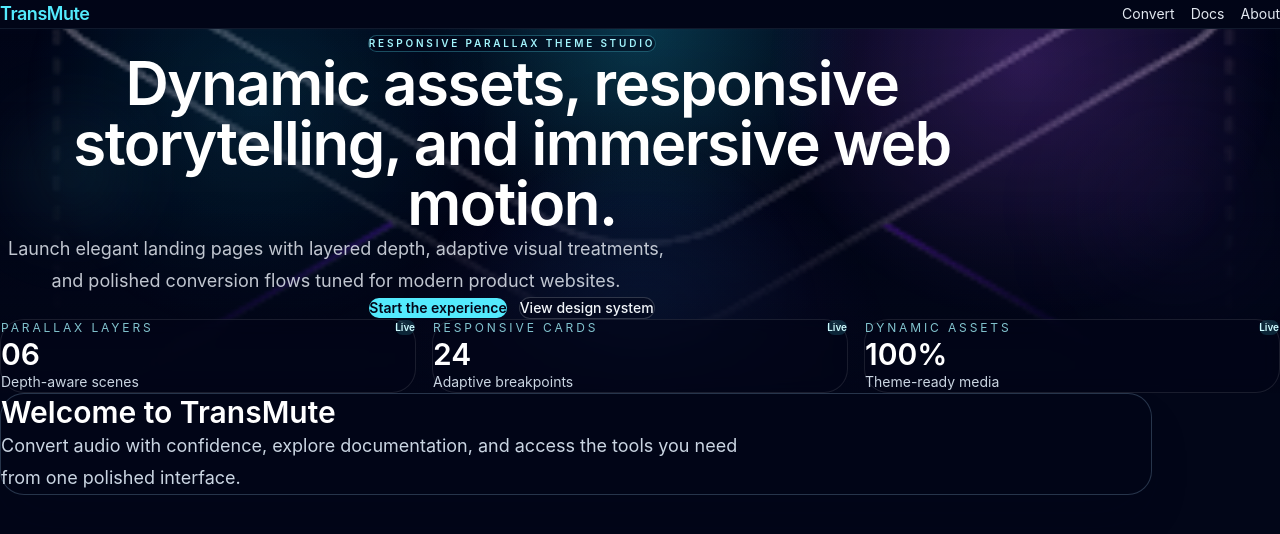
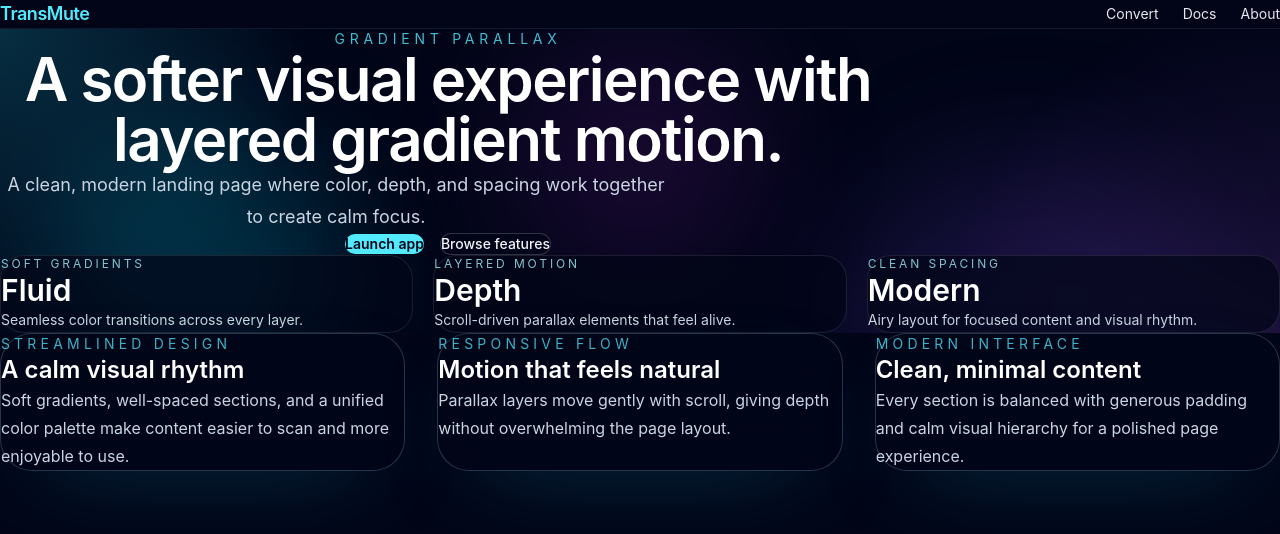
Before and after one commit to Dominic-SR/TransMute, a React (Vite) app: page / in a window 1280 px wide. Shown: the top 534 px of the page. Built offline with nearby package versions, Linux system fonts and the light colour scheme.

Commit message:
file update

```diff
--- a/src/App.tsx
+++ b/src/App.tsx
@@ -7,7 +7,7 @@ function App() {
     <BrowserRouter>
       <div className="min-h-screen bg-slate-950 text-slate-100">
         <Navbar />
-        <main className="pb-16">
+        <main className="pb-24">
           <Routes>
             <Route path="/" element={<Home />} />
             <Route path="/convert" element={<Convert />} />
--- a/src/components/Navbar.tsx
+++ b/src/components/Navbar.tsx
@@ -2,20 +2,20 @@ import { Link } from 'react-router-dom'
 
 export default function Navbar() {
   return (
-    <header className="sticky top-0 z-50 border-b border-slate-800/60 bg-slate-950/85 backdrop-blur-lg">
-      <div className="mx-auto flex max-w-7xl items-center justify-between gap-4 px-6 py-4">
-        <Link to="/" className="text-lg font-semibold tracking-tight text-cyan-300">
+    <header className="sticky top-0 z-50 border-b border-slate-800/60 bg-slate-950/95 backdrop-blur-xl">
+      <div className="mx-auto flex max-w-7xl items-center justify-between gap-6 px-6 py-5 sm:px-8">
+        <Link to="/" className="text-lg font-semibold tracking-tight text-cyan-300 transition hover:text-cyan-200">
           TransMute
         </Link>
 
-        <nav className="flex flex-wrap items-center gap-4 text-sm text-slate-200">
-          <Link to="/convert" className="transition hover:text-cyan-300">
+        <nav className="flex flex-wrap items-center gap-4 text-sm text-slate-200 sm:gap-6">
+          <Link to="/convert" className="transition hover:text-cyan-300 hover:underline underline-offset-4">
             Convert
           </Link>
-          <Link to="/docs" className="transition hover:text-cyan-300">
+          <Link to="/docs" className="transition hover:text-cyan-300 hover:underline underline-offset-4">
             Docs
           </Link>
-          <Link to="/about" className="transition hover:text-cyan-300">
+          <Link to="/about" className="transition hover:text-cyan-300 hover:underline underline-offset-4">
             About
           </Link>
         </nav>
--- a/src/components/ParallaxHero.tsx
+++ b/src/components/ParallaxHero.tsx
@@ -1,10 +1,10 @@
 import { useEffect, useMemo, useState } from 'react'
 import { Link } from 'react-router-dom'
 
-const heroMetrics = [
-  { label: 'Parallax layers', value: '06', detail: 'Depth-aware scenes' },
-  { label: 'Responsive cards', value: '24', detail: 'Adaptive breakpoints' },
-  { label: 'Dynamic assets', value: '100%', detail: 'Theme-ready media' },
+const heroHighlights = [
+  { label: 'Soft gradients', value: 'Fluid', description: 'Seamless color transitions across every layer.' },
+  { label: 'Layered motion', value: 'Depth', description: 'Scroll-driven parallax elements that feel alive.' },
+  { label: 'Clean spacing', value: 'Modern', description: 'Airy layout for focused content and visual rhythm.' },
 ]
 
 export default function ParallaxHero() {
@@ -27,80 +27,67 @@ export default function ParallaxHero() {
     }
   }, [])
 
-  const layerTransforms = useMemo(() => ({
-    base: `translate3d(0, ${scrollY * 0.18}px, 0)`,
-    mid: `translate3d(0, ${scrollY * 0.28}px, 0)`,
-    front: `translate3d(0, ${scrollY * 0.36}px, 0)`,
-  }), [scrollY])
+  const transforms = useMemo(
+    () => ({
+      slow: `translate3d(0, ${scrollY * 0.08}px, 0)`,
+      mid: `translate3d(0, ${scrollY * 0.16}px, 0)`,
+      fast: `translate3d(0, ${scrollY * 0.24}px, 0)`,
+    }),
+    [scrollY],
+  )
 
   return (
-    <section className="relative overflow-hidden">
+    <section className="relative overflow-hidden pb-20">
+      <div className="absolute inset-0 bg-slate-950/95" />
       <div
-        className="absolute inset-0 bg-cover bg-center"
-        style={{
-          backgroundImage: `linear-gradient(180deg, rgba(2,6,23,0.2), rgba(2,6,23,0.88)), url('/src/assets/hero.png')`,
-          transform: layerTransforms.base,
-          backgroundAttachment: 'fixed',
-        }}
+        className="absolute -left-24 top-20 h-72 w-72 rounded-full bg-cyan-400/20 blur-3xl md:left-14 md:top-24"
+        style={{ transform: transforms.slow }}
       />
-      <div className="absolute inset-0 bg-[radial-gradient(circle_at_top,rgba(34,211,238,0.25),transparent_30%),radial-gradient(circle_at_bottom,rgba(76,29,149,0.3),transparent_35%)]" />
       <div
-        className="absolute inset-0 opacity-80"
-        style={{
-          backgroundImage: 'radial-gradient(circle at 20% 20%, rgba(14,116,144,0.32), transparent 22%), radial-gradient(circle at 80% 10%, rgba(168,85,247,0.34), transparent 24%), radial-gradient(circle at 50% 80%, rgba(8,145,178,0.24), transparent 26%)',
-          transform: layerTransforms.mid,
-          filter: 'blur(0.2px)',
-        }}
+        className="absolute -right-20 top-44 h-96 w-96 rounded-full bg-violet-500/15 blur-3xl lg:right-16 lg:top-32"
+        style={{ transform: transforms.mid }}
       />
-      <div className="absolute inset-0 bg-gradient-to-b from-transparent via-slate-950/20 to-slate-950/90" />
+      <div
+        className="absolute left-1/2 top-0 h-64 w-64 -translate-x-1/2 rounded-full bg-fuchsia-500/10 blur-3xl"
+        style={{ transform: transforms.fast }}
+      />
+      <div className="absolute inset-0 bg-[radial-gradient(circle_at_top_left,rgba(34,211,238,0.2),transparent_24%),radial-gradient(circle_at_bottom_right,rgba(168,85,247,0.16),transparent_26%)]" />
 
-      <div className="absolute left-6 top-24 hidden h-24 w-24 rounded-full border border-cyan-300/40 bg-cyan-300/10 blur-2xl md:block" style={{ transform: `translate3d(0, ${scrollY * 0.22}px, 0)` }} />
-      <div className="absolute right-10 top-28 hidden h-32 w-32 rounded-full border border-violet-300/30 bg-violet-500/10 blur-3xl lg:block" style={{ transform: `translate3d(0, ${scrollY * 0.14}px, 0)` }} />
-
-      <div className="relative mx-auto max-w-7xl px-6 py-24 sm:px-8 sm:py-28 lg:px-10 lg:py-32">
-        <div className="mx-auto max-w-5xl text-center">
-          <div className="inline-flex items-center rounded-full border border-cyan-300/30 bg-slate-950/55 px-4 py-2 text-[10px] font-semibold uppercase tracking-[0.28em] text-cyan-200 backdrop-blur">
-            Responsive parallax theme studio
-          </div>
-
-          <h1 className="mt-8 text-4xl font-semibold tracking-tight text-white sm:text-5xl lg:text-6xl">
-            Dynamic assets, responsive storytelling, and immersive web motion.
+      <div className="relative mx-auto max-w-7xl px-6 pt-24 sm:px-8 lg:px-10 lg:pt-32">
+        <div className="mx-auto max-w-4xl text-center">
+          <p className="text-sm uppercase tracking-[0.34em] text-cyan-300/80">Gradient Parallax</p>
+          <h1 className="mt-6 text-4xl font-semibold tracking-tight text-white sm:text-5xl lg:text-6xl">
+            A softer visual experience with layered gradient motion.
           </h1>
-
-          <p className="mx-auto mt-6 max-w-2xl text-base leading-8 text-slate-200/85 sm:text-lg">
-            Launch elegant landing pages with layered depth, adaptive visual treatments, and polished conversion flows tuned for modern product websites.
+          <p className="mx-auto mt-6 max-w-2xl text-base leading-8 text-slate-300 sm:text-lg">
+            A clean, modern landing page where color, depth, and spacing work together to create calm focus.
           </p>
 
-          <div className="mt-10 flex flex-col items-center justify-center gap-3 sm:flex-row">
+          <div className="mt-10 flex flex-col items-center justify-center gap-4 sm:flex-row">
             <Link
               to="/convert"
-              className="inline-flex rounded-full bg-cyan-300 px-6 py-3 text-sm font-semibold text-slate-950 shadow-[0_20px_80px_-28px_rgba(34,211,238,0.9)] transition hover:bg-cyan-200"
+              className="inline-flex rounded-full bg-cyan-300 px-7 py-3.5 text-sm font-semibold text-slate-950 shadow-[0_24px_80px_-32px_rgba(34,211,238,0.75)] transition hover:bg-cyan-200"
             >
-              Start the experience
+              Launch app
             </Link>
             <Link
               to="/docs"
-              className="inline-flex rounded-full border border-slate-200/20 bg-slate-950/55 px-6 py-3 text-sm font-medium text-slate-100 backdrop-blur transition hover:border-cyan-200/60 hover:text-white"
+              className="inline-flex rounded-full border border-slate-200/20 bg-slate-950/60 px-7 py-3.5 text-sm font-medium text-slate-100 backdrop-blur transition hover:border-cyan-200/60 hover:text-white"
             >
-              View design system
+              Browse features
             </Link>
           </div>
         </div>
 
-        <div className="mt-12 grid gap-4 sm:grid-cols-3" style={{ transform: layerTransforms.front }}>
-          {heroMetrics.map((metric) => (
+        <div className="mt-16 grid gap-5 sm:grid-cols-3" style={{ transform: transforms.fast }}>
+          {heroHighlights.map((item) => (
             <div
-              key={metric.label}
-              className="rounded-3xl border border-white/10 bg-slate-950/65 p-5 text-left shadow-[0_30px_90px_-50px_rgba(34,211,238,0.65)] backdrop-blur"
+              key={item.label}
+              className="rounded-3xl border border-white/10 bg-slate-950/70 p-6 text-left shadow-[0_30px_90px_-50px_rgba(34,211,238,0.5)] backdrop-blur"
             >
-              <div className="flex items-start justify-between gap-3">
-                <div>
-                  <p className="text-xs uppercase tracking-[0.24em] text-cyan-200/80">{metric.label}</p>
-                  <p className="mt-3 text-3xl font-semibold text-white">{metric.value}</p>
-                </div>
-                <span className="mt-1 rounded-full bg-cyan-300/15 px-2.5 py-1 text-[10px] font-semibold text-cyan-100">Live</span>
-              </div>
-              <p className="mt-3 text-sm text-slate-300">{metric.detail}</p>
+              <p className="text-xs uppercase tracking-[0.24em] text-cyan-200/80">{item.label}</p>
+              <p className="mt-4 text-3xl font-semibold text-white">{item.value}</p>
+              <p className="mt-3 text-sm leading-6 text-slate-300">{item.description}</p>
             </div>
           ))}
         </div>
--- a/src/pages/Home.tsx
+++ b/src/pages/Home.tsx
@@ -2,14 +2,31 @@ import ParallaxHero from '../components/ParallaxHero'
 
 const Home = () => {
   return (
-    <div className="space-y-10">
+    <div className="space-y-20">
       <ParallaxHero />
-      <section className="mx-auto max-w-6xl px-6 pb-16 text-slate-200 sm:px-8">
-        <div className="rounded-3xl border border-slate-700/80 bg-slate-950/80 p-10 shadow-2xl shadow-slate-950/20">
-          <h1 className="text-3xl font-semibold text-white">Welcome to TransMute</h1>
-          <p className="mt-4 max-w-3xl text-lg leading-8 text-slate-300">
-            Convert audio with confidence, explore documentation, and access the tools you need from one polished interface.
-          </p>
+      <section className="mx-auto max-w-7xl px-6 sm:px-8 lg:px-10">
+        <div className="grid gap-8 lg:grid-cols-3">
+          <div className="rounded-4xl border border-slate-700/80 bg-slate-950/75 p-8 shadow-[0_30px_90px_-48px_rgba(14,116,144,0.6)] backdrop-blur-xl">
+            <p className="text-sm uppercase tracking-[0.3em] text-cyan-300/75">Streamlined design</p>
+            <h2 className="mt-4 text-2xl font-semibold text-white">A calm visual rhythm</h2>
+            <p className="mt-4 text-slate-300 leading-7">
+              Soft gradients, well-spaced sections, and a unified color palette make content easier to scan and more enjoyable to use.
+            </p>
+          </div>
+          <div className="rounded-4xl border border-slate-700/80 bg-slate-950/75 p-8 shadow-[0_30px_90px_-48px_rgba(14,116,144,0.6)] backdrop-blur-xl">
+            <p className="text-sm uppercase tracking-[0.3em] text-cyan-300/75">Responsive flow</p>
+            <h2 className="mt-4 text-2xl font-semibold text-white">Motion that feels natural</h2>
+            <p className="mt-4 text-slate-300 leading-7">
+              Parallax layers move gently with scroll, giving depth without overwhelming the page layout.
+            </p>
+          </div>
+          <div className="rounded-4xl border border-slate-700/80 bg-slate-950/75 p-8 shadow-[0_30px_90px_-48px_rgba(14,116,144,0.6)] backdrop-blur-xl">
+            <p className="text-sm uppercase tracking-[0.3em] text-cyan-300/75">Modern interface</p>
+            <h2 className="mt-4 text-2xl font-semibold text-white">Clean, minimal content</h2>
+            <p className="mt-4 text-slate-300 leading-7">
+              Every section is balanced with generous padding and calm visual hierarchy for a polished page experience.
+            </p>
+          </div>
         </div>
       </section>
     </div>
```
Also changed, not shown: src/index.css (+4 -4 lines), src/pages/About.tsx (+6 -15 lines), src/pages/Convert.tsx (+6 -15 lines), src/pages/Docs.tsx (+6 -10 lines).
